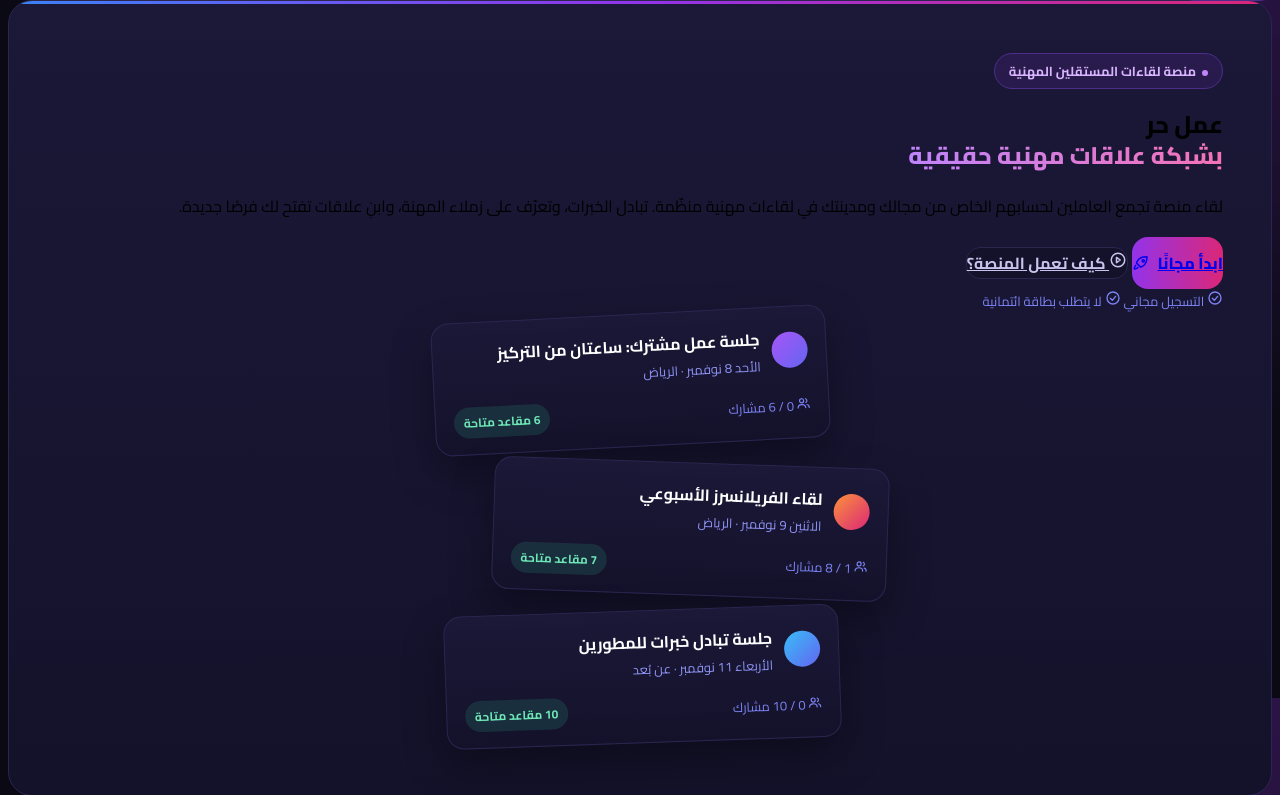
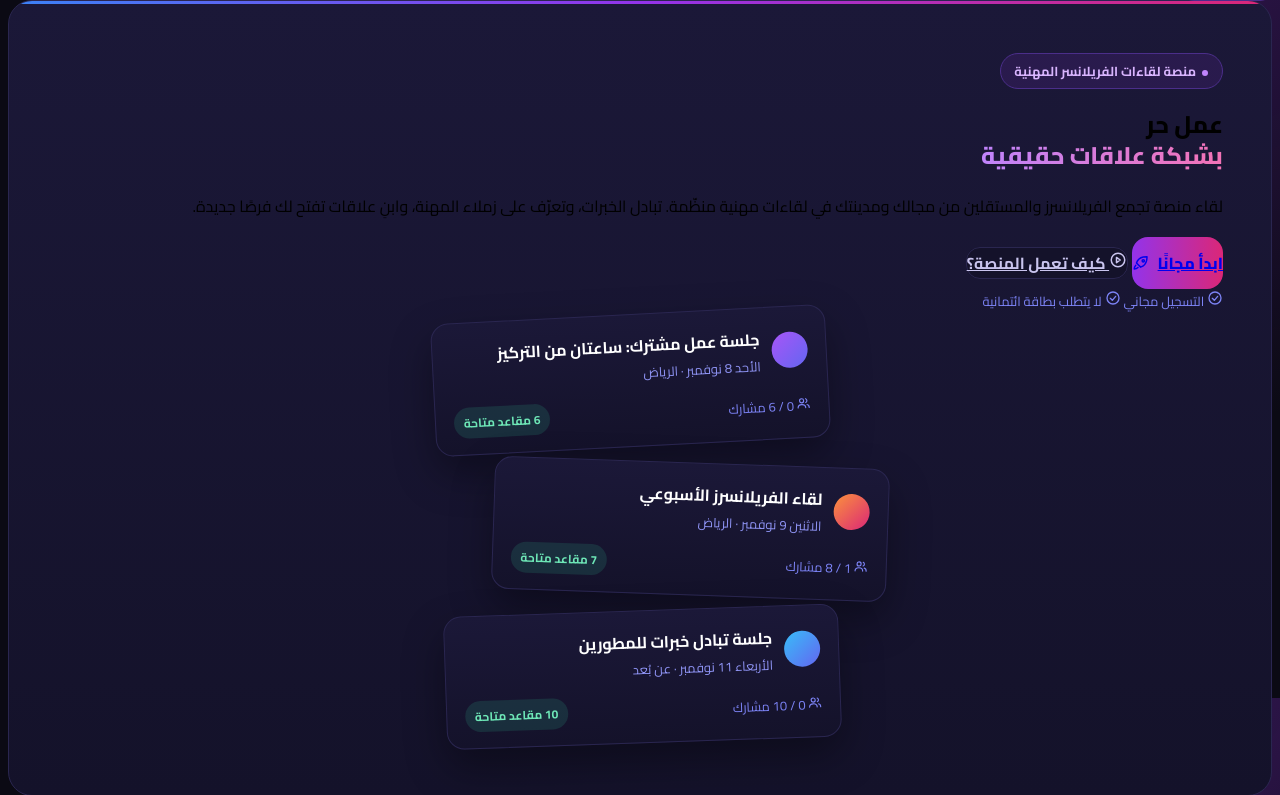
Before and after one commit to waleedfaisalm/liqa, a Laravel app: page / in a window 1280 px wide. Shown: the part 102-897 px from the top of the page. Run offline with Laravel 12, Linux system fonts and the light colour scheme; data comes from the database, SQL or seed files in the repository; data that the repository does not hold is empty; style sheets or scripts are compiled from the project's sources.

Commit message:
update 51

```diff
--- a/app/Models/Setting.php
+++ b/app/Models/Setting.php
@@ -25,7 +25,7 @@ class Setting extends Model
         'privacy_content' => '',
         'terms_content' => '',
         'site_name' => 'لقاء',
-        'site_tagline' => 'منصة لقاءات المستقلين المهنية · تعارف، لقاء، ونموّ مشترك',
+        'site_tagline' => 'منصة لقاءات الفريلانسر المهنية · تعارف، لقاء، ونموّ مشترك',
         'support_email' => '',
         'social_x' => '',
         'social_instagram' => '',
--- a/config/landing.php
+++ b/config/landing.php
@@ -6,10 +6,10 @@
 */
 return [
     'hero' => [
-        'eyebrow' => 'منصة لقاءات المستقلين المهنية',
+        'eyebrow' => 'منصة لقاءات الفريلانسر المهنية',
         'title' => 'عمل حر',
-        'title_accent' => 'بشبكة علاقات مهنية حقيقية',
-        'lead' => 'لقاء منصة تجمع العاملين لحسابهم الخاص من مجالك ومدينتك في لقاءات مهنية منظّمة. تبادل الخبرات، وتعرّف على زملاء المهنة، وابنِ علاقات تفتح لك فرصًا جديدة.',
+        'title_accent' => 'بشبكة علاقات حقيقية',
+        'lead' => 'لقاء منصة تجمع الفريلانسرز والمستقلين من مجالك ومدينتك في لقاءات مهنية منظّمة. تبادل الخبرات، وتعرّف على زملاء المهنة، وابنِ علاقات تفتح لك فرصًا جديدة.',
         'hint_1' => 'التسجيل مجاني',
         'hint_2' => 'لا يتطلب بطاقة ائتمانية',
     ],
--- a/resources/views/landing.blade.php
+++ b/resources/views/landing.blade.php
@@ -1,6 +1,6 @@
 @extends(auth()->check() ? 'layouts.app' : 'layouts.site')
 
-@section('title', 'لقاء — منصة لقاءات المستقلين المهنية')
+@section('title', 'لقاء — منصة لقاءات الفريلانسر المهنية')
 @section('main_class', 'landing-main')
 
 @section('content')
--- a/resources/views/layouts/site.blade.php
+++ b/resources/views/layouts/site.blade.php
@@ -4,7 +4,7 @@
     <meta charset="utf-8">
     <meta name="viewport" content="width=device-width, initial-scale=1">
     <title>@yield('title', 'لقاء')</title>
-    <meta name="description" content="@yield('description', 'لقاء: منصة لقاءات المستقلين المهنية. اكتشف اللقاءات، قدّم طلب انضمام، وتعرّف على متخصصين من مجالك ومدينتك.')">
+    <meta name="description" content="@yield('description', 'لقاء: منصة لقاءات للفريلانسر والعاملين لحسابهم الخاص في السعودية والوطن العربي.')">
     <link rel="icon" type="image/svg+xml" href="{{ asset('favicon.svg') }}">
     <link rel="icon" href="{{ asset('favicon.ico') }}" sizes="any">
     <link rel="apple-touch-icon" href="{{ asset('brand/liqa-apple-touch-icon.png') }}">
```
